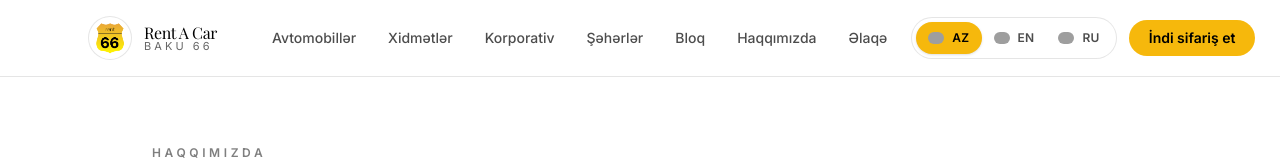
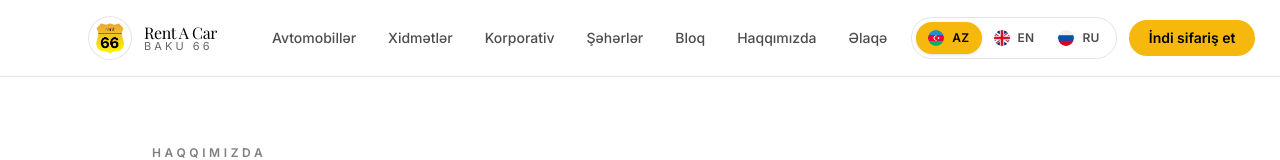
Before and after one commit to sirbxueonline-arch/RACB66, a Next.js app: page /about in a window 1280 px wide. Shown: the top 160 px of the page. Built offline with nearby package versions, Linux system fonts and the light colour scheme; grey boxes are pictures that could not be loaded; a web font is replaced by a local one.

Commit message:
Improve site UX: better CTAs, clearer hierarchy, and performance tweaks

```diff
--- a/src/components/layout/LanguageSwitcher.tsx
+++ b/src/components/layout/LanguageSwitcher.tsx
@@ -15,9 +15,9 @@ const labels: Record<string, string> = {
 };
 
 const flagSources: Record<Locale, { primary: string; fallback: string }> = {
-  az: { primary: "/icons/flags/az.png", fallback: "/icons/flags/az.jpg" },
-  en: { primary: "/icons/flags/en.png", fallback: "/icons/flags/en.jpg" },
-  ru: { primary: "/icons/flags/ru.png", fallback: "/icons/flags/ru.jpg" },
+  az: { primary: "/icons/AZ.png", fallback: "/icons/AZ.png" },
+  en: { primary: "/icons/EN.png", fallback: "/icons/EN.png" },
+  ru: { primary: "/icons/RU.png", fallback: "/icons/RU.png" },
 };
 
 export default function LanguageSwitcher() {
--- a/src/components/layout/MobileNav.tsx
+++ b/src/components/layout/MobileNav.tsx
@@ -63,6 +63,7 @@ export default function MobileNav({
         ? createPortal(
             <AnimatePresence>
               {open && (
+                <>
                   <motion.div
                     className="fixed inset-0 z-[200] bg-black/50 backdrop-blur-sm"
                     initial={{ opacity: 0 }}
@@ -70,13 +71,13 @@ export default function MobileNav({
                     exit={{ opacity: 0 }}
                     transition={reduceMotion ? { duration: 0 } : transition}
                     onClick={() => setOpen(false)}
-                >
+                  />
                   <motion.div
                     id="mobile-nav"
                     role="dialog"
                     aria-modal="true"
                     aria-label={navigationLabel}
-                    className="absolute inset-0 flex h-full flex-col bg-white"
+                    className="fixed inset-0 z-[210] flex h-full flex-col bg-white"
                     initial={{ y: "8%", opacity: 0 }}
                     animate={{ y: 0, opacity: 1 }}
                     exit={{ y: "8%", opacity: 0 }}
@@ -137,7 +138,7 @@ export default function MobileNav({
                       </Link>
                     </div>
                   </motion.div>
-                </motion.div>
+                </>
               )}
             </AnimatePresence>,
             document.body
```
Lines whose indentation alone changed are shown as unchanged.
